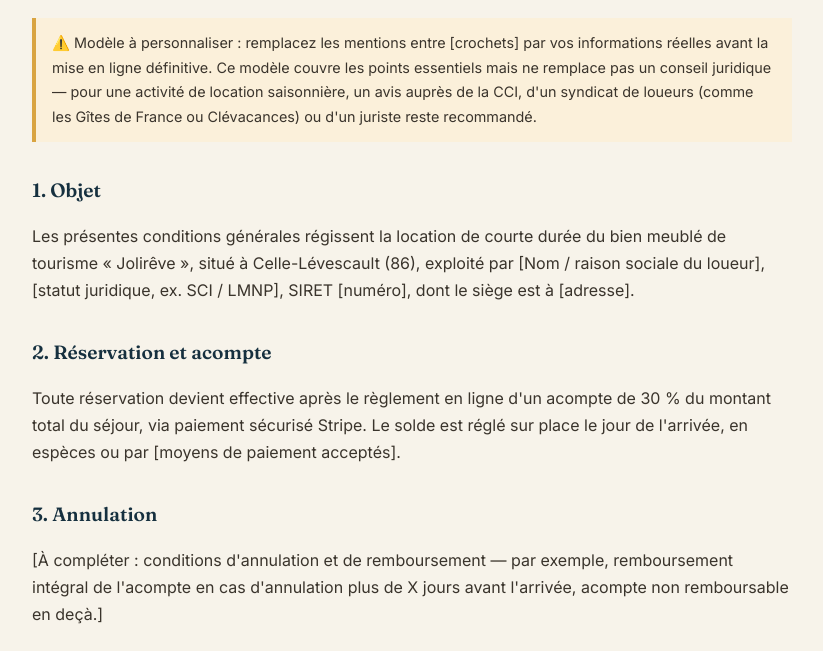
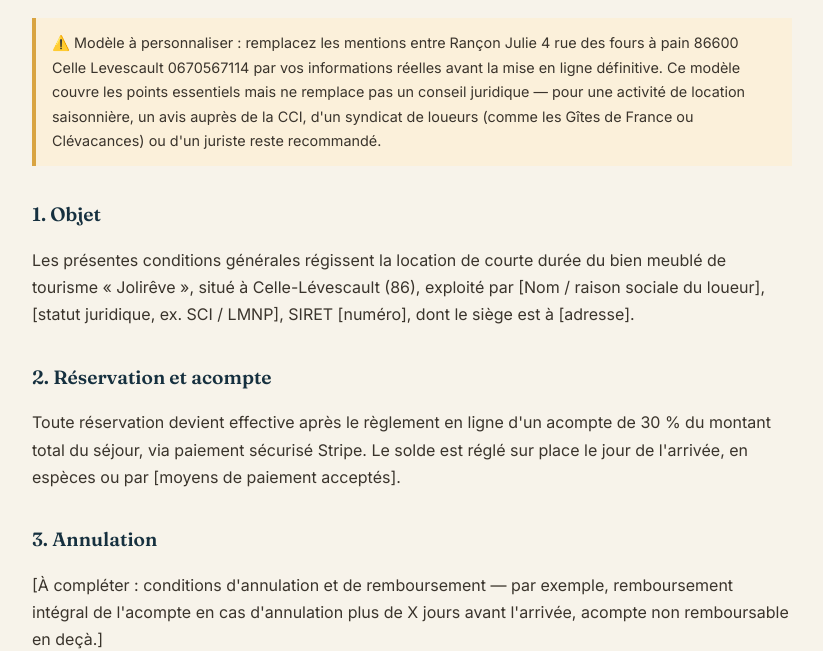
Before and after one commit to maisonjolireve-site/jolireve-site2, a website: page cgv.html in a window 1280 px wide. Shown: the part 154-805 px from the top of the page, without its empty margins (228-1051 px from the left). Drawn offline with Linux system fonts and the light colour scheme.

Commit message:
Update cgv.html

```diff
--- a/cgv.html
+++ b/cgv.html
@@ -18,7 +18,7 @@
 <h1>Conditions générales de vente</h1>
 
 <div class="todo">
-  ⚠️ Modèle à personnaliser : remplacez les mentions entre [crochets] par vos informations réelles
+  ⚠️ Modèle à personnaliser : remplacez les mentions entre Rançon Julie 4 rue des fours à pain 86600 Celle Levescault 0670567114 par vos informations réelles
   avant la mise en ligne définitive. Ce modèle couvre les points essentiels mais ne remplace pas
   un conseil juridique — pour une activité de location saisonnière, un avis auprès de la CCI, d'un
   syndicat de loueurs (comme les Gîtes de France ou Clévacances) ou d'un juriste reste recommandé.
```
